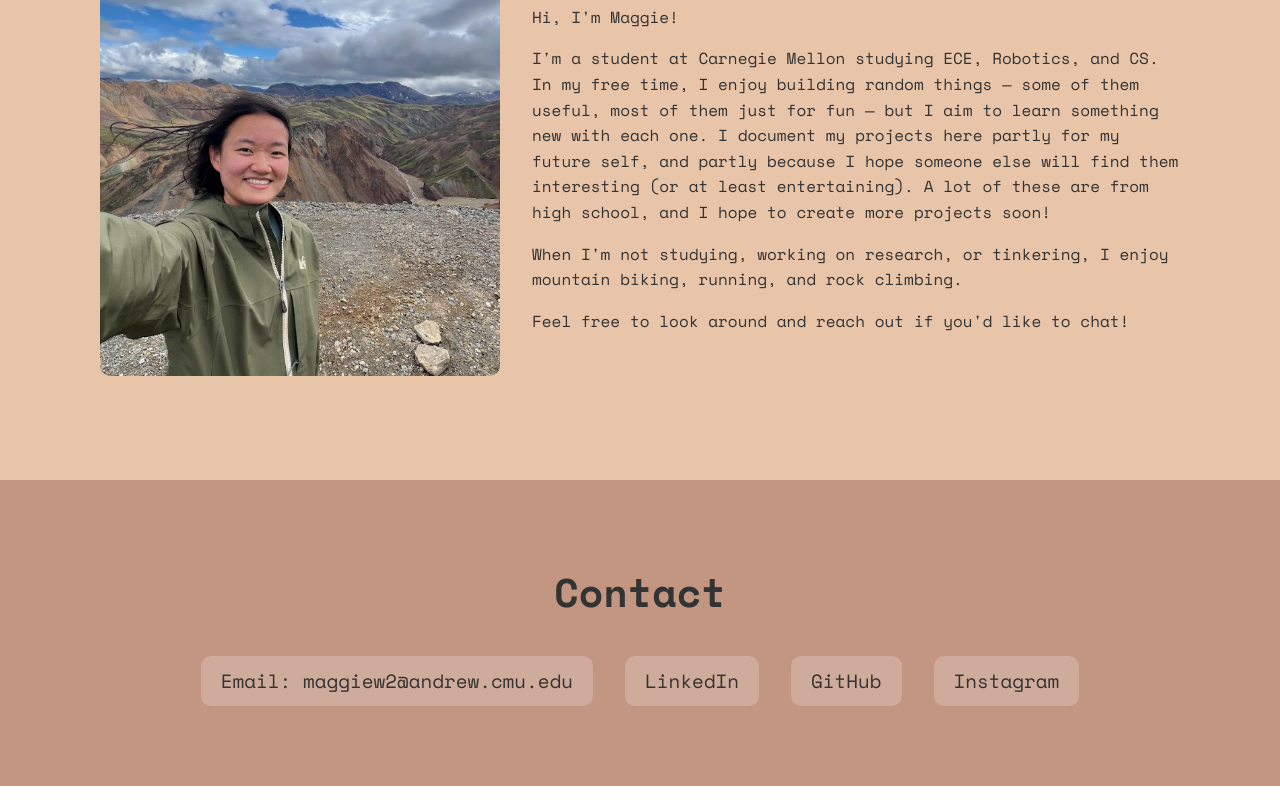
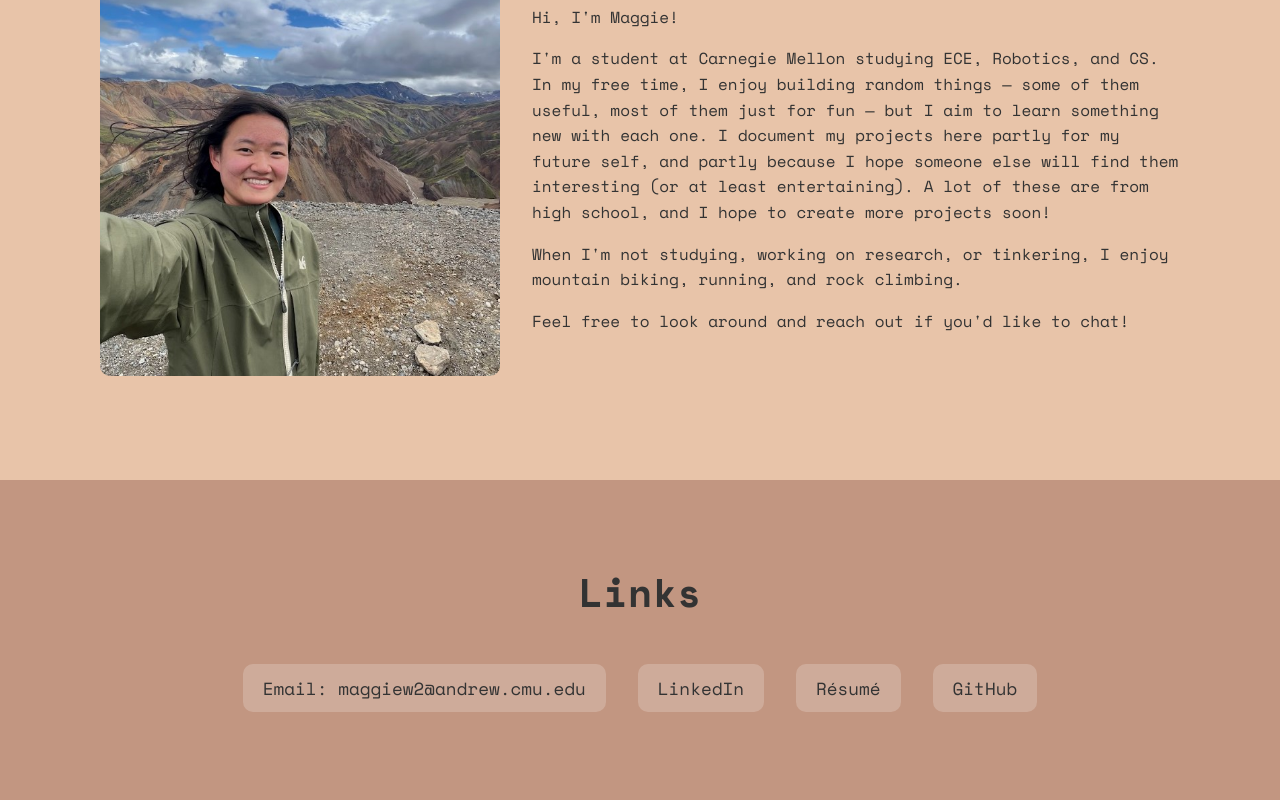
Before and after one commit to notmuffinhead/notmuffinhead.github.io, a Next.js app in the folder latest/: page / in a window 1280 px wide. Shown: the part 1763-2563 px from the top of the page. Built offline with nearby package versions, Linux system fonts and the light colour scheme.

Commit message:
added resume

```diff
--- a/latest/components/Contact.js
+++ b/latest/components/Contact.js
@@ -1,9 +1,10 @@
 import styles from './Contact.module.css'
+import Link from 'next/link'
 
 export default function Contact() {
   return (
     <section id="contact" className={styles.contact}>
-      <h2>{"Contact"}</h2>
+      <h2>{"Links"}</h2>
       <div className={styles.contactInfo}>
         <div className={styles.contactItem}>
           <a href="mailto:maggiew2@andrew.cmu.edu">
@@ -16,14 +17,14 @@ export default function Contact() {
           </a>
         </div>
         <div className={styles.contactItem}>
-          <a href="https://github.com/notmuffinhead" target="_blank">
-            {"GitHub"}
+          <a href="/pdfs/Maggie-Wu-Resume-Public-082625.pdf" target="_blank">
+              {"Résumé"}
           </a>
         </div>
         <div className={styles.contactItem}>
-          <a href="https://instagram.com/magggiewu" target="_blank">
-            {"Instagram"}
-          </a>
+          <Link href="https://github.com/notmuffinhead" target="_blank">
+            {"GitHub"}
+          </Link>
         </div>
       </div>
     </section>
--- a/latest/components/Contact.module.css
+++ b/latest/components/Contact.module.css
@@ -14,7 +14,7 @@
   border-radius: 10px;
   display: inline-block;
   background-color: rgba(255, 255, 255, 0.2);
-  margin: 0 1rem;
+  margin: 0.5rem 1rem;
 }
 
 .contactItem:hover {
@@ -23,7 +23,7 @@
 
 .contactItem a {
   color: var(--light-black);
-  font-size: 1.2rem;
+  font-size: 1.1rem;
   text-decoration: none;
   display: flex;
   align-items: center;
--- a/latest/components/Hero.js
+++ b/latest/components/Hero.js
@@ -13,7 +13,7 @@ export default function Hero() {
           {"About Me"}
         </Link>
         <Link href="/#contact" className={styles.navLink}>
-          {"Contact"}
+          {"Find Me Online"}
         </Link>
       </nav>
     </section>
```
Also changed, not shown: 1 other file (tests, documents, lock files or other folders).
